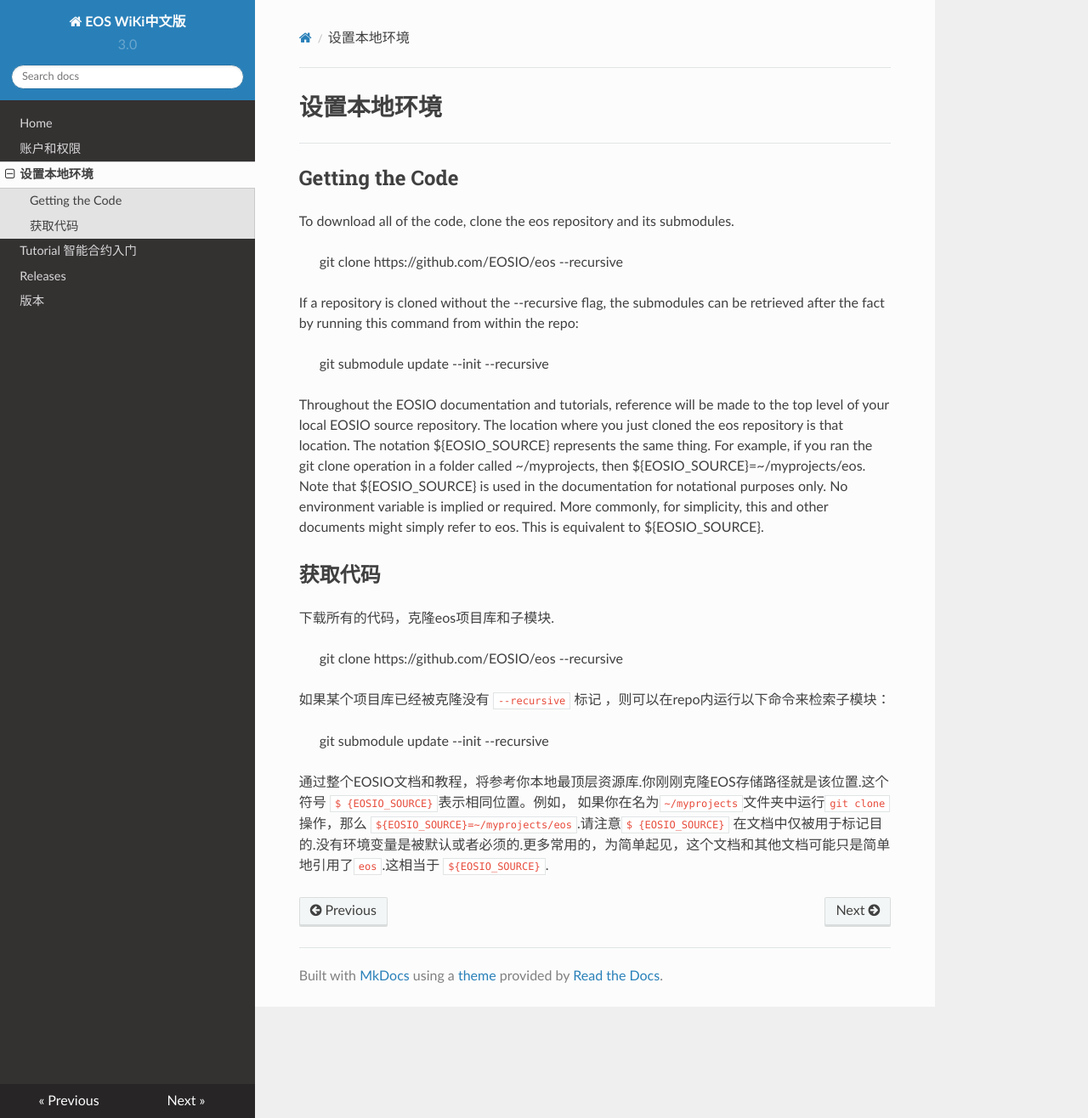
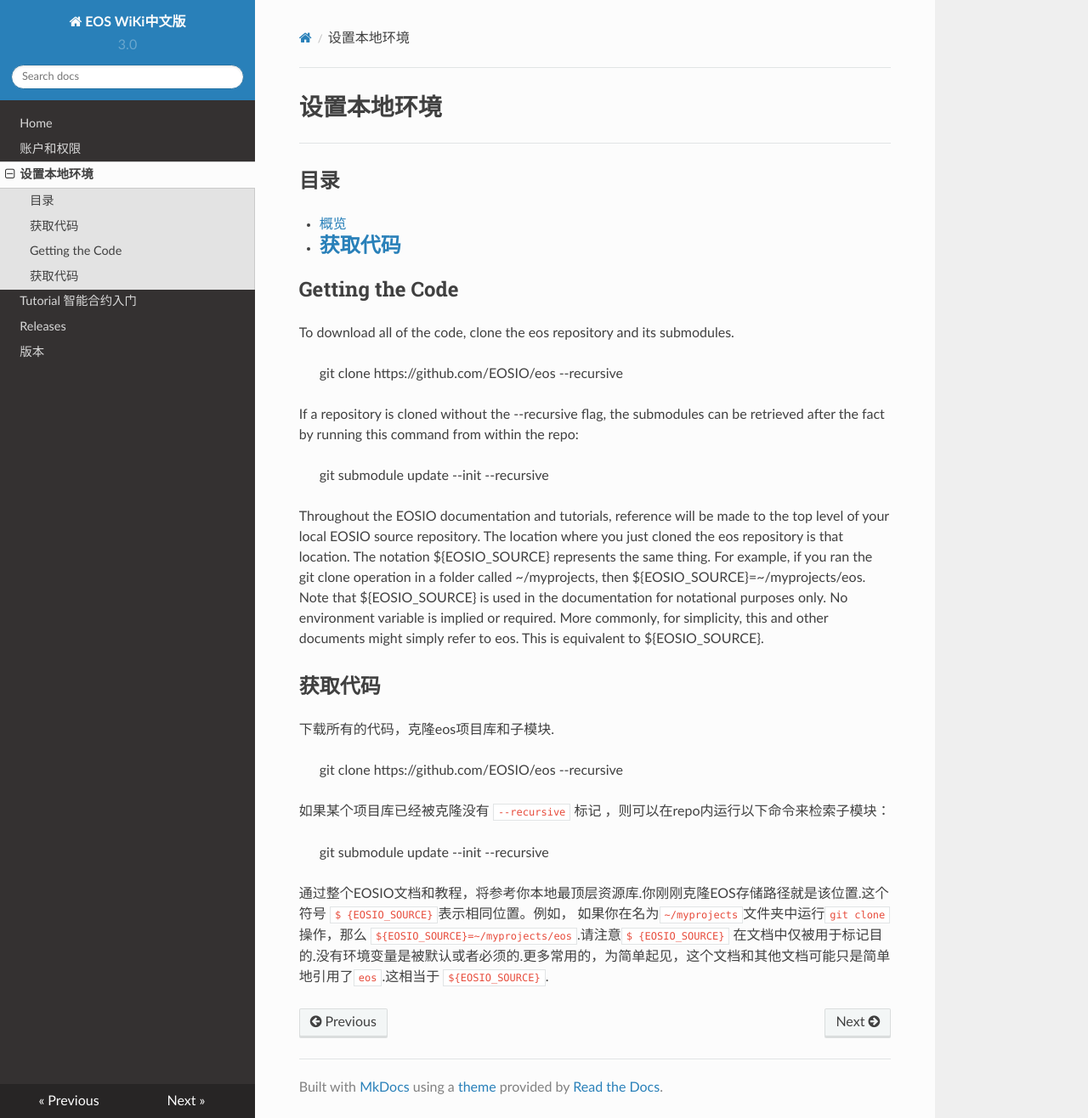
Before and after one commit to eostea/eos-wiki, an MkDocs documentation site: the page built from docs/Setting Up A Local Environment .md, in a window 1280 px wide and 1316 px high. Shown: the whole window at 85% size. Built offline with MkDocs 1.6.1, drawn with Linux system fonts in a browser that asks for light colours; nearby versions of some CDN libraries.

Commit message:
设置本地环境1级目录
增加目录导览

```diff
--- a/docs/Setting Up A Local Environment .md
+++ b/docs/Setting Up A Local Environment .md
@@ -2,6 +2,12 @@
 # 设置本地环境
 
 ----
+## 目录
+- [概览](#概览)
+- [获取代码](#获取代码)
+-
+
+
 ## Getting the Code
 
 To download all of the code, clone the eos repository and its submodules.
```
